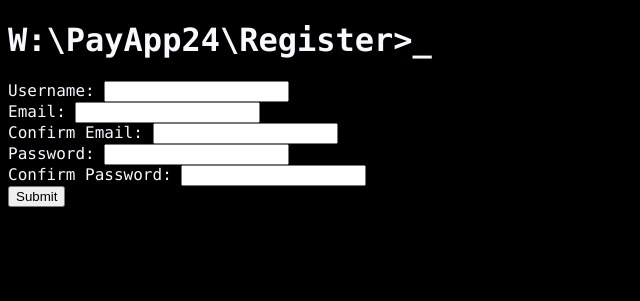
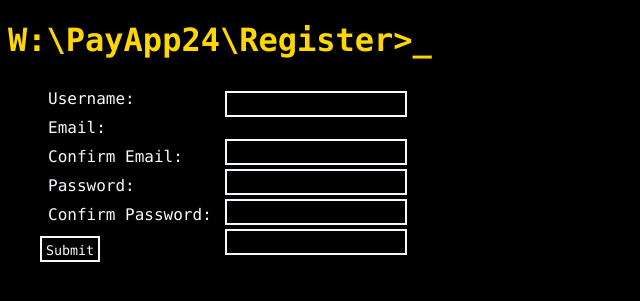
Before and after one commit to Grubbytoes/webapps2024, a Django app: page /register/new_user in a window 1280 px wide. Shown: the top 301 px of the page, without its empty margins (0-640 px from the left). Run offline with Django 5.2, Linux system fonts and the light colour scheme.

Commit message:
CSS more like KYS AMIRITE

```diff
--- /dev/null
+++ b/register/static/mystyle.css
@@ -0,0 +1,30 @@
+body {
+    font-family: "Lucida Console", "Courier New", monospace;
+    background-color: black;
+    color: ghostwhite;
+}
+
+h1 {
+    color: gold;
+}
+
+form {
+    margin: 30px;
+    border: 2px ghostwhite;
+    div {
+        width: 30%;
+        margin: 10px;
+        input {
+            float: right;
+        }
+    }
+}
+
+input {
+    border: 2px solid ghostwhite;
+    margin: 2px;
+    padding: 5px 4px 2px 4px;
+    color: ghostwhite;
+    font-family: "Lucida Console", "Courier New", monospace;
+    background-color: black;
+}
--- a/static/mystyle.css
+++ /dev/null
@@ -1,4 +0,0 @@
-h1 {
-    color: greenyellow;
-    text-align: center;
-}
--- a/templates/base.html
+++ b/templates/base.html
@@ -4,14 +4,14 @@
 <head>
     <meta charset="UTF-8">
     <title>{{ page_title|title }}</title>
-
-    <style>
-        body {
-            font-family: "Lucida Console", "Courier New", monospace;
-            background-color: black;
-            color: ghostwhite;
-        }
-    </style>
+    <link rel="stylesheet" href="{% static 'mystyle.css' %}">
+{#    <style>#}
+{#        body {#}
+{#            font-family: "Lucida Console", "Courier New", monospace;#}
+{#            background-color: black;#}
+{#            color: ghostwhite;#}
+{#        }#}
+{#    </style>#}
 
 </head>
 <body>
```
